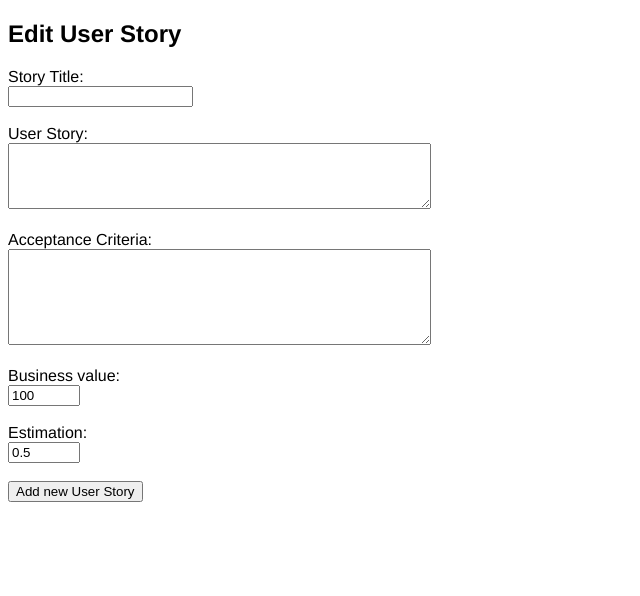
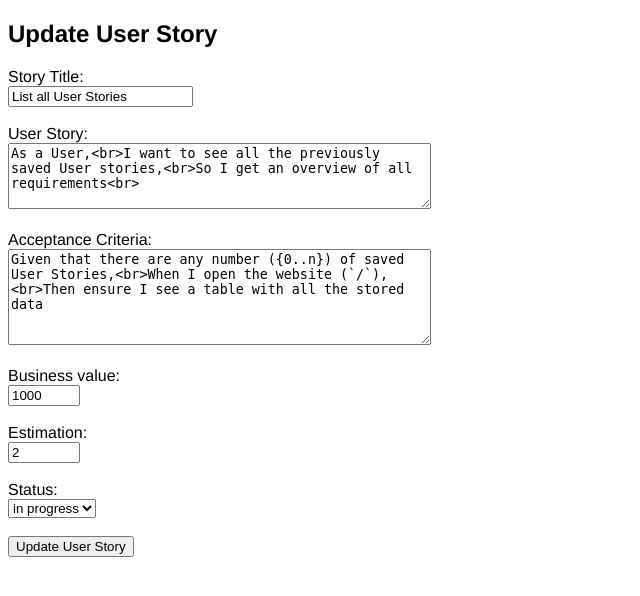
Before and after one commit to brzozasr/super_sprinter_3000, a Flask app: page /story/1 in a window 1280 px wide. Shown: the top 596 px of the page, without its empty margins (0-640 px from the left). Run offline with Flask 2, Linux system fonts and the light colour scheme.

Commit message:
Update style.css, index.html, story.html, app.py, data_handler.py

```diff
--- a/app.py
+++ b/app.py
@@ -15,7 +15,51 @@ def index():
 @app.route('/story')
 @app.route('/story/<int:id_story>')
 def story(id_story=None):
-    return render_template('story.html', id_story=id_story)
+    if id_story is not None:
+        data_to_update = data_handler.get_by_id_user_story(id_story)
+        print(data_to_update, "TEST")
+    else:
+        data_to_update = None
+    return render_template('story.html', id_story=id_story, statusies=data_handler.STATUSES,
+                           data_update=data_to_update)
+
+
+@app.route('/add', methods=['GET', 'POST'])
+@app.route('/update/<int:id_story>', methods=['GET', 'POST'])
+def add_update_story(id_story=None):
+    if request.method == 'POST' and id_story is None:
+        first_status = 0
+        id_us = data_handler.get_id_for_user_story()
+        title = request.form['title']
+        user_story = request.form['story']
+        criteria = request.form['criteria']
+        business_value = request.form['business_value']
+        estimation = request.form['estimation']
+        status = data_handler.STATUSES[first_status]
+        story_to_add = {'id': id_us, 'title': title, 'user_story': user_story, 'acceptance_criteria': criteria,
+                        'business_value': business_value, 'estimation': estimation, 'status': status}
+        data_handler.add_user_story_to_file(story_to_add)
+        return redirect('/')
+    elif request.method == 'POST' and id_story is not None:
+        id_us = id_story
+        title = request.form['title']
+        user_story = request.form['story']
+        criteria = request.form['criteria']
+        business_value = request.form['business_value']
+        estimation = request.form['estimation']
+        status = request.form['status']
+        story_to_update = {'id': id_us, 'title': title, 'user_story': user_story, 'acceptance_criteria': criteria,
+                           'business_value': business_value, 'estimation': estimation, 'status': status}
+        data_handler.update_user_story_to_file(story_to_update)
+        return redirect('/')
+    else:
+        return redirect('/')
+
+
+@app.route('/delete/<int:id_story>')
+def delete_story(id_story):
+    data_handler.delete_user_story_to_file(id_story)
+    return redirect('/')
 
 
 if __name__ == '__main__':
--- a/data_handler.py
+++ b/data_handler.py
@@ -6,11 +6,82 @@ csv_file = os.path.join(current_dir, "data.csv")
 DATA_HEADER = ['id', 'title', 'user_story', 'acceptance_criteria', 'business_value', 'estimation', 'status']
 STATUSES = ['planning', 'todo', 'in progress', 'review', 'done']
 
+highest_id = 1
+
 
 def get_all_user_story():
     with open(csv_file, 'r') as csv_data:
-        story_list = []
+        stories_list = []
         reader = csv.DictReader(csv_data)
         for row in reader:
-            story_list.append(row)
-    return story_list
+            stories_list.append(row)
+    return stories_list
+
+
+def get_by_id_user_story(id_story):
+    with open(csv_file, 'r') as csv_data:
+        reader = csv.DictReader(csv_data)
+        for row in reader:
+            if row['id'] == str(id_story):
+                return row
+        return None
+
+
+def get_highest_id():
+    stories_list = get_all_user_story()
+    tmp_id = 0
+    for story in stories_list:
+        if int(story['id']) > tmp_id:
+            tmp_id = int(story['id'])
+    return tmp_id
+
+
+def set_highest_id(value):
+    global highest_id
+    highest_id = value
+
+
+set_highest_id(get_highest_id())
+
+
+def get_id_for_user_story():
+    """Generate ID for adding User Story."""
+    tmp_id = highest_id + 1
+    set_highest_id(tmp_id)
+    return tmp_id
+
+
+def add_user_story_to_file(story_dict):
+    with open(csv_file, 'a') as csv_data:
+        writer = csv.DictWriter(csv_data, fieldnames=DATA_HEADER)
+        writer.writerow(story_dict)
+
+
+def write_to_file_all_user_story(stories_list_of_dict):
+    with open(csv_file, 'w') as csv_data:
+        writer = csv.DictWriter(csv_data, fieldnames=DATA_HEADER)
+        writer.writeheader()
+        writer.writerows(stories_list_of_dict)
+
+
+def update_user_story_to_file(story_dict):
+    stories_list = get_all_user_story()
+    count = 0
+    for story in stories_list:
+        if story['id'] == str(story_dict['id']):
+            stories_list.pop(count)
+            stories_list.insert(count, story_dict)
+            break
+        count += 1
+    write_to_file_all_user_story(stories_list)
+
+
+def delete_user_story_to_file(id_story):
+    stories_list = get_all_user_story()
+    count = 0
+    for story in stories_list:
+        if story['id'] == str(id_story):
+            stories_list.pop(count)
+            break
+        count += 1
+    write_to_file_all_user_story(stories_list)
--- a/templates/story.html
+++ b/templates/story.html
@@ -1,29 +1,66 @@
 {% extends 'pattern.html' %}
 
-{% block title %}{% if id_story is none %}Add User Story{% else %}Edit User Story{% endif %}{% endblock %}
+{% block title %}{% if id_story is none %}Add User Story{% else %}Update User Story{% endif %}{% endblock %}
 
 {% block content %}
     {% if id_story is none %}
         <h2>Add User Story</h2>
+        {% set btn_value = 'Add new User Story' %}
+        {% set business_value = 100 %}
+        {% set estimation = 0.5 %}
+        {% set story_url = '/add' %}
     {% else %}
-        <h2>Edit User Story</h2>
+        <h2>Update User Story</h2>
+        {% set btn_value = 'Update User Story' %}
+        {% set story_title = data_update['title'] %}
+        {% set user_story = data_update['user_story'] %}
+        {% set acceptance_criteria = data_update['acceptance_criteria'] %}
+        {% set business_value = data_update['business_value'] %}
+        {% set estimation = data_update['estimation'] %}
+        {% set sts = data_update['status'] %}
+        {% set story_url = '/update/' + id_story|string %}
     {% endif %}
-    <form action="#" method="post">
+    <form action="{{ story_url }}" method="post">
         <label for="title">Story Title:</label><br>
-        <input type="text" id="title" name="title" minlength="5" required><br>
+        <input type="text" id="title" name="title" minlength="5" value="{{ story_title }}" placeholder="Write story title" required><br>
         <br>
         <label for="story">User Story:</label><br>
-        <textarea id="story" name="story" rows="4" cols="50" required></textarea><br>
+        <textarea id="story" name="story" rows="4" cols="50" placeholder="Write user story" required>{{ user_story }}</textarea><br>
         <br>
         <label for="criteria">Acceptance Criteria:</label><br>
-        <textarea id="criteria" name="criteria" rows="6" cols="50" required></textarea><br>
+        <textarea id="criteria" name="criteria" rows="6" cols="50" placeholder="Write acceptance ariteria" required>{{ acceptance_criteria }}</textarea><br>
         <br>
         <label for="business_value">Business value:</label><br>
-        <input type="number" id="business_value" name="business_value" min="100" max="1500" step="100" value="100" required><br>
+        <input type="number" id="business_value" name="business_value" min="100" max="1500" step="100" value="{{ business_value }}" required><br>
         <br>
         <label for="estimation">Estimation:</label><br>
-        <input type="number" id="estimation" name="estimation" min="0.5" max="40" step="0.5" value="0.5" required><br>
+        <input type="number" id="estimation" name="estimation" min="0.5" max="40" step="0.5" value="{{ estimation }}" required><br>
         <br>
-        <input type="submit" value="Add new User Story" name="sub_button">
+        {% if id_story is not none %}
+        <label for="status">Status:</label><br>
+        <select name="status" id="status">
+            {% for status in statusies %}
+                {% if status == sts %}
+                <option value="{{ status }}" selected>{{ status }}</option>
+                {% else %}
+                <option value="{{ status }}">{{ status }}</option>
+                {% endif %}
+            {% endfor %}
+        </select><br>
+        <br>
+{#        {% else %}#}
+{#            <select name="status" id="status" hidden>#}
+{#            {% set count = namespace(value=0) %}#}
+{#            {% for status in statusies %}#}
+{#                {% if count.value == 0 %}#}
+{#                <option value="{{ status }}" selected>{{ status }}</option>#}
+{#                {% else %}#}
+{#                <option value="{{ status }}">{{ status }}</option>#}
+{#                {% endif %}#}
+{#                {% set count.value = count.value + 1 %}#}
+{#            {% endfor %}#}
+{#            </select>#}
+        {% endif %}
+        <input type="submit" value="{{ btn_value }}" name="sub_button">
     </form>
 {% endblock %}
```
Also changed, not shown: static/style.css (+40 -0 lines), templates/index.html (+7 -3 lines).
